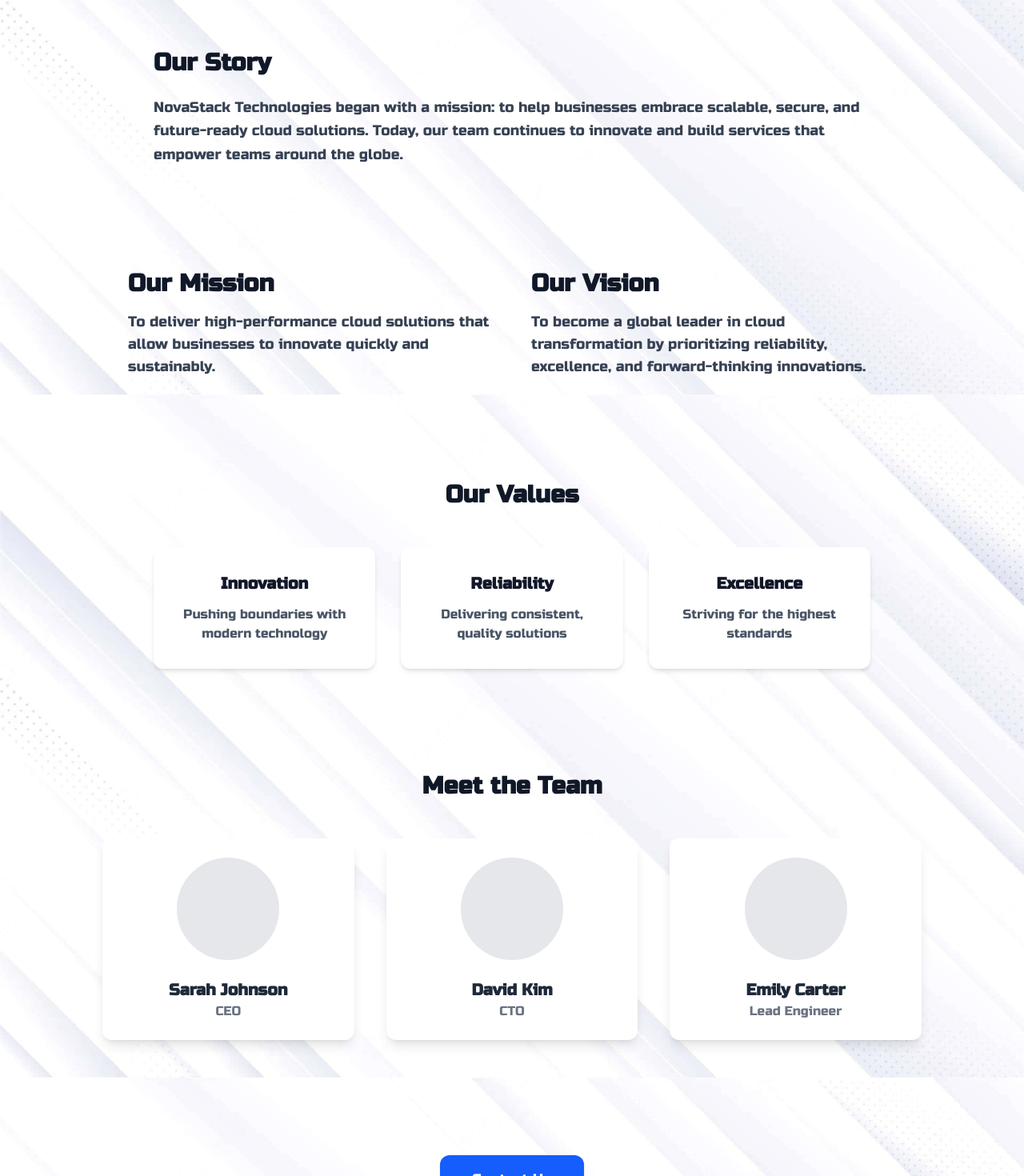
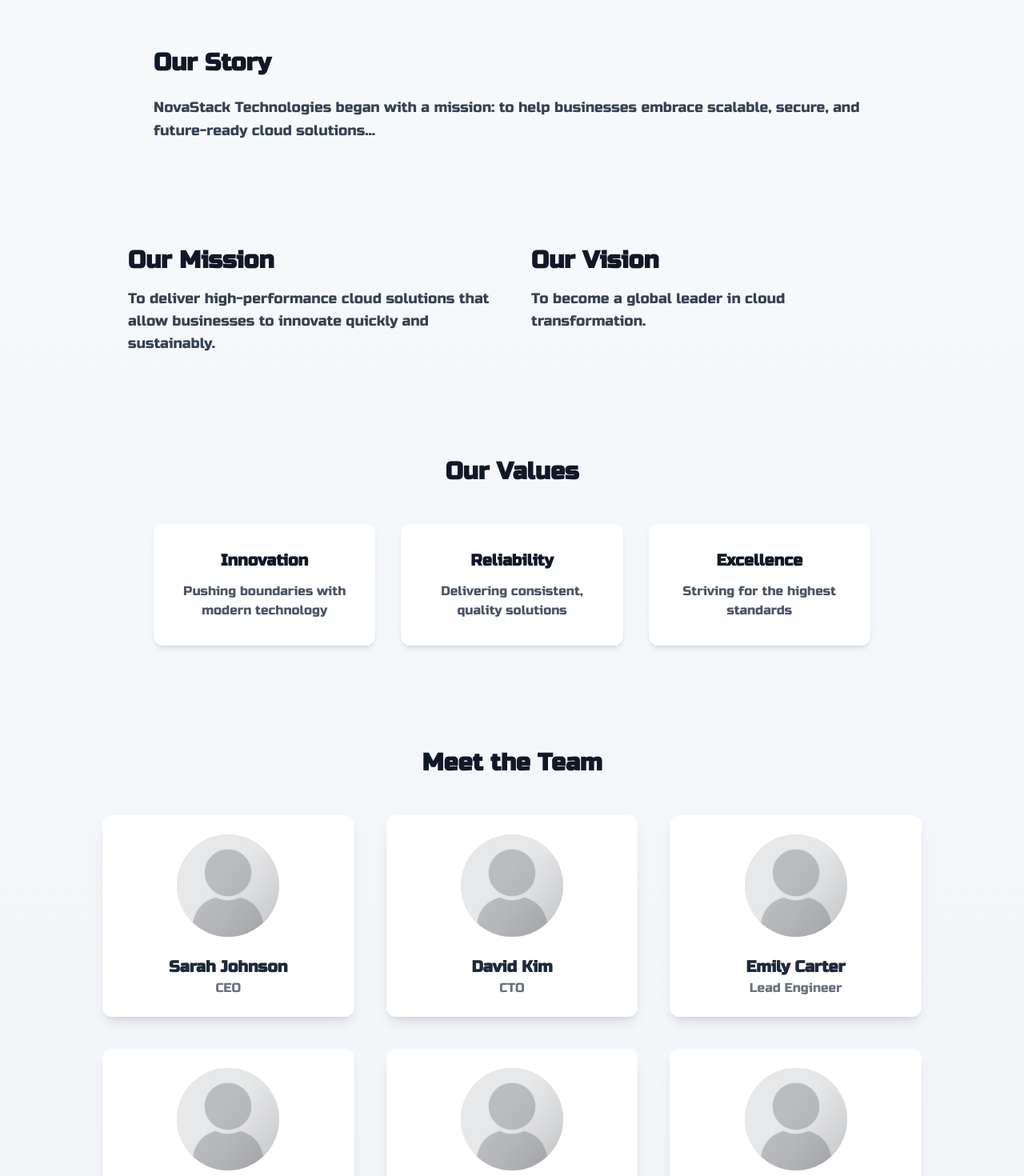
Before and after one commit to PotatoPeeZy/novastack_tech, a Next.js app: page /about in a window 1280 px wide. Shown: the part 360-1830 px from the top of the page at 80% size. Built offline with nearby package versions, Linux system fonts and the light colour scheme; no server answers.

Commit message:
Placeholer image added and Team section completely moved to the appData

```diff
--- a/app/about/page.js
+++ b/app/about/page.js
@@ -1,16 +1,12 @@
 "use client";
 
+import teamData from "@/app/appData/Team.json";
+
 export default function About() {
-  const team = [
-    { name: "Sarah Johnson", role: "CEO", img: "/placeholder.png" },
-    { name: "David Kim", role: "CTO", img: "/placeholder.png" },
-    { name: "Emily Carter", role: "Lead Engineer", img: "/placeholder.png" },
-  ];
+  const { team } = teamData;
 
   return (
-    <div className="min-h-screen from-slate-50 to-slate-100">
-
-      {/* Hero Section */}
+    <div className="min-h-screen bg-gradient-to-b from-slate-50 to-slate-100">
       <section className="py-20 px-4 sm:px-6 lg:px-8 text-center">
         <h1 className="text-5xl font-bold text-gray-900 mb-6">About Us</h1>
         <p className="text-xl text-gray-600 max-w-2xl mx-auto">
@@ -18,27 +14,19 @@
         </p>
       </section>
 
-      {/* Story Section */}
       <section className="py-16 px-4 sm:px-6 lg:px-8">
         <div className="max-w-4xl mx-auto">
-          <h2 className="text-3xl font-bold text-gray-900 mb-6">
-            Our Story
-          </h2>
+          <h2 className="text-3xl font-bold text-gray-900 mb-6">Our Story</h2>
           <p className="text-lg text-gray-700 leading-relaxed">
             NovaStack Technologies began with a mission: to help businesses
-            embrace scalable, secure, and future-ready cloud solutions. Today,
-            our team continues to innovate and build services that empower teams
-            around the globe.
+            embrace scalable, secure, and future-ready cloud solutions...
           </p>
         </div>
       </section>
 
-      {/* Mission & Vision */}
       <section className="py-16 px-4 sm:px-6 lg:px-8 grid md:grid-cols-2 gap-12 max-w-5xl mx-auto">
         <div>
-          <h2 className="text-3xl font-bold text-gray-900 mb-4">
-            Our Mission
-          </h2>
+          <h2 className="text-3xl font-bold text-gray-900 mb-4">Our Mission</h2>
           <p className="text-lg text-gray-700">
             To deliver high-performance cloud solutions that allow businesses to
             innovate quickly and sustainably.
@@ -46,22 +34,16 @@
         </div>
 
         <div>
-          <h2 className="text-3xl font-bold text-gray-900 mb-4">
-            Our Vision
-          </h2>
+          <h2 className="text-3xl font-bold text-gray-900 mb-4">Our Vision</h2>
           <p className="text-lg text-gray-700">
-            To become a global leader in cloud transformation by prioritizing
-            reliability, excellence, and forward-thinking innovations.
+            To become a global leader in cloud transformation.
           </p>
         </div>
       </section>
 
-      {/* Values */}
       <section className="py-16 px-4 sm:px-6 lg:px-8">
         <div className="max-w-4xl mx-auto text-center">
-          <h2 className="text-3xl font-bold text-gray-900 mb-12">
-            Our Values
-          </h2>
+          <h2 className="text-3xl font-bold text-gray-900 mb-12">Our Values</h2>
 
           <div className="grid md:grid-cols-3 gap-8">
             {[
@@ -82,9 +64,7 @@
                 key={index}
                 className="bg-white p-8 rounded-xl shadow-md text-center"
               >
-                <h3 className="text-xl font-bold text-gray-900 mb-3">
-                  {value.title}
-                </h3>
+                <h3 className="text-xl font-bold text-gray-900 mb-3">{value.title}</h3>
                 <p className="text-gray-600">{value.description}</p>
               </div>
             ))}
@@ -92,17 +72,23 @@
         </div>
       </section>
 
-      {/* Team Section */}
       <section className="py-16 px-4 sm:px-6 lg:px-8">
         <div className="max-w-5xl mx-auto text-center">
-          <h2 className="text-3xl font-bold text-gray-900 mb-12">
-            Meet the Team
-          </h2>
+          <h2 className="text-3xl font-bold text-gray-900 mb-12">Meet the Team</h2>
 
-          <div className="grid md:grid-cols-3 gap-10">
-            {team.map((member, i) => (
-              <div key={i} className="bg-white p-6 rounded-xl shadow-lg">
-                <div className="w-32 h-32 mx-auto mb-6 rounded-full bg-gray-200" />
+          <div className="grid sm:grid-cols-2 md:grid-cols-3 gap-10">
+            {team.map((member, idx) => (
+              <div
+                key={idx}
+                className="bg-white p-6 rounded-xl shadow-lg text-center"
+              >
+                <div className="w-32 h-32 mx-auto mb-6 rounded-full bg-gray-200 overflow-hidden">
+                  <img
+                    src={member.img}
+                    alt={member.name}
+                    className="w-full h-full object-cover"
+                  />
+                </div>
                 <h3 className="text-xl font-semibold text-gray-800">
                   {member.name}
                 </h3>
@@ -112,8 +98,6 @@
           </div>
         </div>
       </section>
-
-      {/* CTA */}
       <section className="py-20 text-center px-4">
         <a
           href="/contact"
--- /dev/null
+++ b/app/appData/Team.json
@@ -0,0 +1,10 @@
+{
+    "team":[
+        { "name": "Sarah Johnson", "role": "CEO", "img": "/placeholder.png" },
+    { "name": "David Kim", "role": "CTO", "img": "/placeholder.png" },
+    { "name": "Emily Carter", "role": "Lead Engineer", "img": "/placeholder.png" },
+    { "name": "Nazmul Hossain", "role": "Frontend Engineer", "img": "/placeholder.png" },
+    { "name": "Shishir Hossain", "role": "MERN Stack Engineer", "img": "/placeholder.png" },
+    { "name": "Hasan Hossain", "role": "UI UX Designer", "img": "/placeholder.png" }
+    ]
+}
--- a/components/Testimonials/TestimonialsSection.js
+++ b/components/Testimonials/TestimonialsSection.js
@@ -22,7 +22,6 @@
         <h2 className="text-3xl font-bold text-center mb-10 text-gray-900">
           What Our Clients Say
         </h2>
-        {/* Use relative layering WITHOUT removing from flow */}
         <div className="max-w-3xl mx-auto relative">
           {testimonials.map((t, i) => (
             <div
@@ -35,12 +34,10 @@
               <TestimonialCard t={t} />
             </div>
           ))}
-          {/* This dummy keeps the height stable for responsiveness */}
           <div className="invisible">
             <TestimonialCard t={testimonials[0]} />
           </div>
         </div>
-        {/* Pagination */}
         <div className="flex justify-center mt-6 gap-2">
           {testimonials.map((_, i) => (
             <button
```
Also changed, not shown: public/placeholder.png (added).
